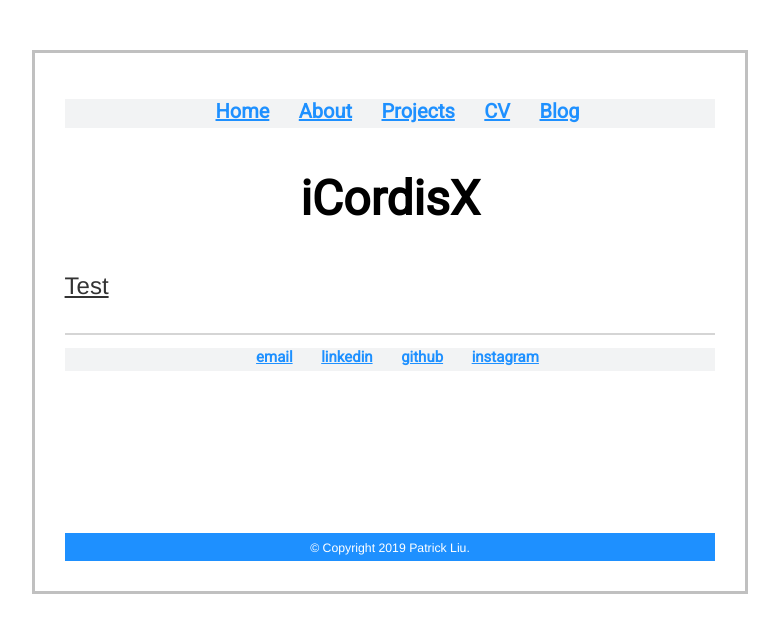
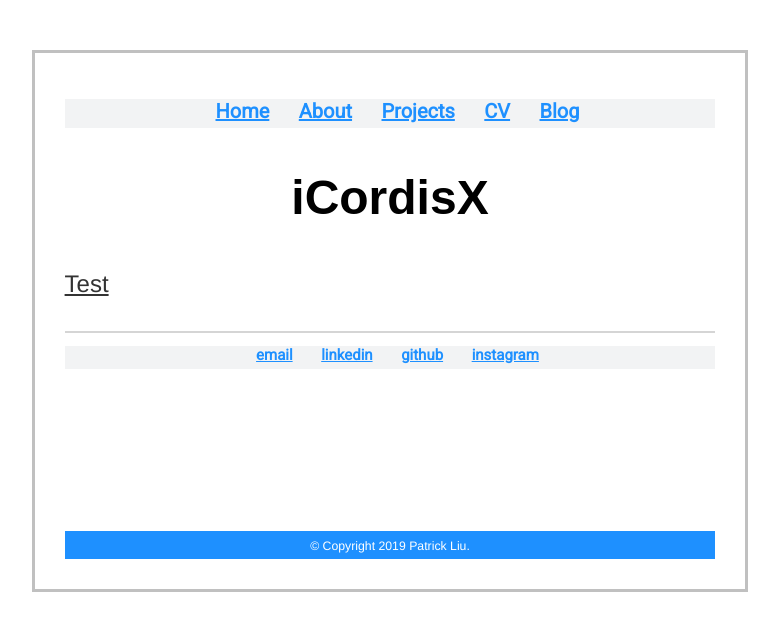
Before and after one commit to pat-liu/WebsiteV1, a Jekyll site: the page built from projects/icordisx.html, in a window 1280 px wide. Shown: the top 633 px of the page, without its empty margins (250-1029 px from the left). Built offline with Jekyll 4.4.1, drawn with Linux system fonts in a browser that asks for light colours.

Commit message:
Update main.css

```diff
--- a/css/main.css
+++ b/css/main.css
@@ -93,7 +93,7 @@ a:hover {
 h1 {
     font-size: 3em;
     text-align: center;
-    font-family:'Roboto';
+    font-family:'Arial';
     padding: 10px;
 }
 .project {
```
